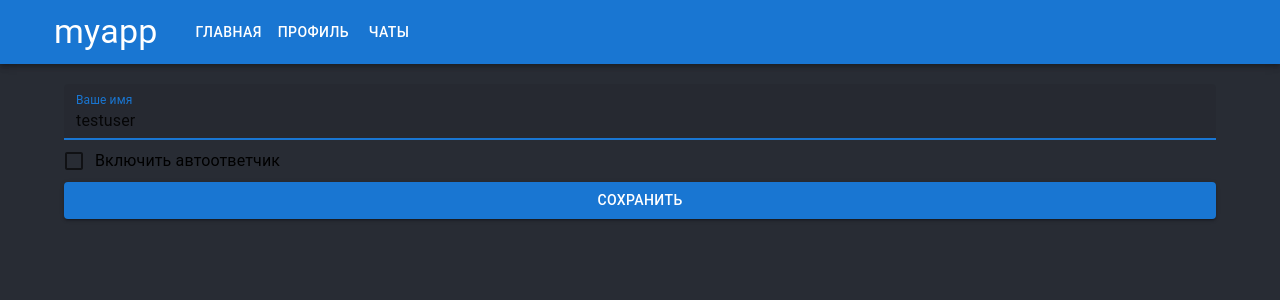
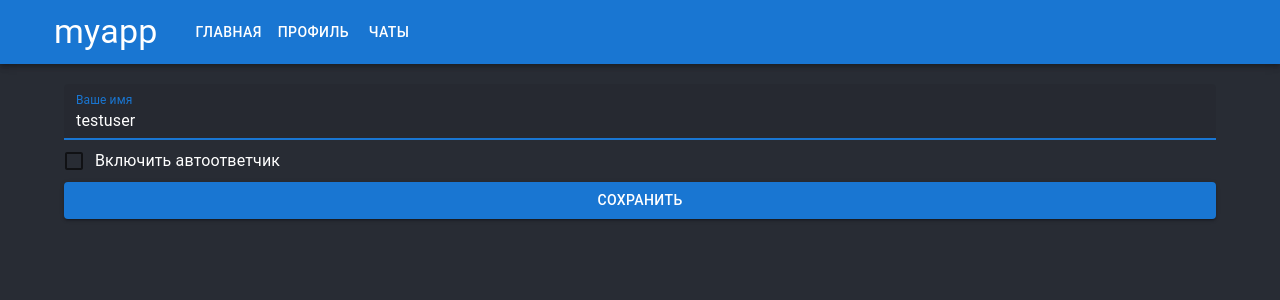
Before and after one commit to vKayroNv/ReactJS, a React (Create React App) app in the folder myapp/: page /profile in a window 1280 px wide. Shown: the top 300 px of the page. Built offline with nearby package versions, Linux system fonts and the light colour scheme.

Commit message:
Изменение стилей

```diff
--- a/myapp/src/components/MessageInput.js
+++ b/myapp/src/components/MessageInput.js
@@ -38,7 +38,7 @@ export default function MessageInput() {
 
   return (
       <Container>
-        <TextField disabled={disableInput} fullWidth label="Сообщение" variant="filled" value={messageText} onChange={event => setMessageText(event.target.value)}/>
+        <TextField disabled={disableInput} fullWidth label="Сообщение" variant="filled" value={messageText} onChange={event => setMessageText(event.target.value)} inputProps={{style: {color: "white"}}} />
         <Button disabled={disableInput} fullWidth variant="contained" onClick={() => {
             if (messageText) {
                 sendMessage();
--- a/myapp/src/components/pages/Profile.js
+++ b/myapp/src/components/pages/Profile.js
@@ -23,7 +23,7 @@ export default function Profile() {
     <>
       <br/>
       <Container>
-        <TextField autoFocus fullWidth label="Ваше имя" variant="filled" value={tempUsername} onChange={event => tempChangeUsername(event.target.value)}/>
+        <TextField autoFocus fullWidth label="Ваше имя" variant="filled" value={tempUsername} onChange={event => tempChangeUsername(event.target.value)} inputProps={{style: {color: "white"}}} />
           <FormControlLabel control={<Checkbox checked={tempAnswerphone} onChange={event => tempChangeAnswerphone()} />} label="Включить автоответчик" />
         <Button fullWidth variant="contained" onClick={() => {
           dispatch(changeUsername(tempUsername));
--- a/myapp/src/css/App.css
+++ b/myapp/src/css/App.css
@@ -1,5 +1,6 @@
 html, body {
   background-color: #282c34;
+  color: white;
   height: 100%;
 }
 
```
